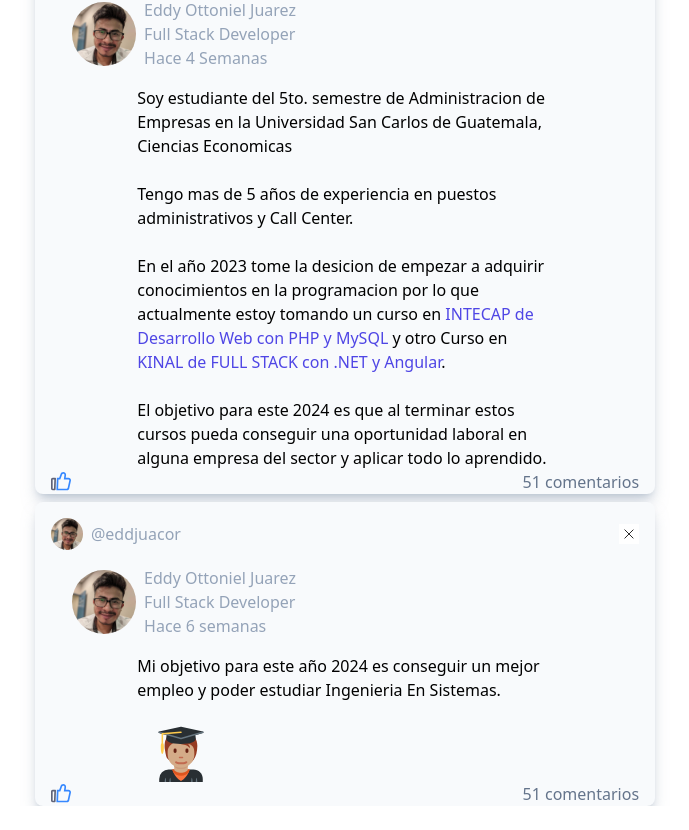
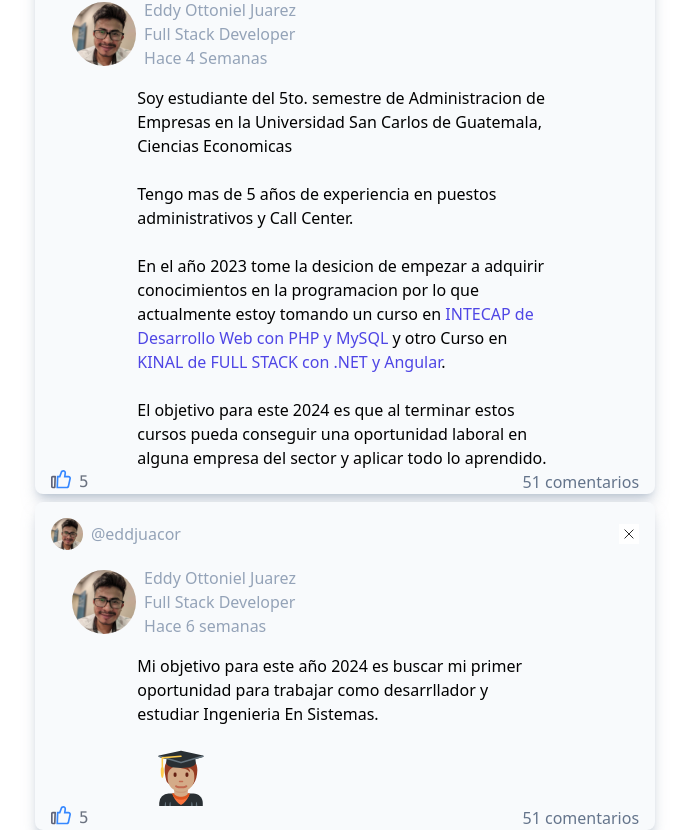
Before and after one commit to eddjuacor/Portafolio, a React (Vite) app: page /info in a window 1280 px wide. Shown: the part 824-1654 px from the top of the page, without its empty margins (295-984 px from the left). Before the commit the page ends 1630 px from the top, so only its background shows below. Built offline with nearby package versions, Linux system fonts and the light colour scheme; a web font is replaced by a local one.

Commit message:
actualizaciones

```diff
--- a/src/components/main/coments/Target.jsx
+++ b/src/components/main/coments/Target.jsx
@@ -1,6 +1,6 @@
 import perfil from '../../../../public/assets/img/icons/foto.jpg'
 import close from '../../../../public/assets/img/icons/close.svg'
-import like from '../../../../public/assets/img/icons/like.svg'
+import { Likes } from '../generalscomponents/Likes'
 
 export const Target = () => {
     return (
@@ -28,7 +28,7 @@ export const Target = () => {
                 </p>
             </div>
             <div className="flex justify-between items-center">
-                <img src={like} alt="" className='size-5 ml-4 cursor-pointer'/>
+                <Likes/>
                 <p className=' text-slate-500 mr-4 cursor-pointer'>51 comentarios</p>
             </div>
 
--- a/src/components/main/coments/Target01.jsx
+++ b/src/components/main/coments/Target01.jsx
@@ -1,6 +1,6 @@
 import perfil from '../../../../public/assets/img/icons/foto.jpg'
 import close from '../../../../public/assets/img/icons/close.svg'
-import like from '../../../../public/assets/img/icons/like.svg'
+import { Likes } from '../generalscomponents/Likes'
 
 export const Target01 = () => {
     return (
@@ -28,7 +28,7 @@ export const Target01 = () => {
                 </p>
             </div>
             <div className="flex justify-between items-center">
-                <img src={like} alt="" className='size-5 ml-4 cursor-pointer'/>
+                <Likes/>
                 <p className=' text-slate-500 mr-4 cursor-pointer'>51 comentarios</p>
             </div>
 
--- a/src/components/main/coments/Target02.jsx
+++ b/src/components/main/coments/Target02.jsx
@@ -1,6 +1,6 @@
 import perfil from '../../../../public/assets/img/icons/foto.jpg'
 import close from '../../../../public/assets/img/icons/close.svg'
-import like from '../../../../public/assets/img/icons/like.svg'
+import { Likes } from '../generalscomponents/Likes'
 
 export const Target02 = () => {
     return (
@@ -28,7 +28,7 @@ export const Target02 = () => {
                 </p>
             </div>
             <div className="flex justify-between items-center">
-                <img src={like} alt="" className='size-5 ml-4 cursor-pointer'/>
+                <Likes/>
                 <p className=' text-slate-500 mr-4 cursor-pointer'>51 comentarios</p>
             </div>
 
--- a/src/components/main/contact/Target.jsx
+++ b/src/components/main/contact/Target.jsx
@@ -1,6 +1,6 @@
 import perfil from '../../../../public/assets/img/icons/foto.jpg'
 import close from '../../../../public/assets/img/icons/close.svg'
-import like from '../../../../public/assets/img/icons/like.svg'
+import { Likes } from '../generalscomponents/Likes'
 
 export const Target = () => {
     return (
@@ -27,7 +27,7 @@ export const Target = () => {
                 </p>
             </div>
             <div className="flex justify-between items-center">
-                <img src={like} alt="" className='size-5 ml-4 cursor-pointer'/>
+                <Likes/>
                 <p className=' text-slate-500 mr-4 cursor-pointer'>0 comentarios</p>
             </div>
 
--- a/src/components/main/contact/Target01.jsx
+++ b/src/components/main/contact/Target01.jsx
@@ -1,6 +1,6 @@
 import perfil from '../../../../public/assets/img/icons/foto.jpg'
 import close from '../../../../public/assets/img/icons/close.svg'
-import like from '../../../../public/assets/img/icons/like.svg'
+import { Likes } from '../generalscomponents/Likes'
 
 export const Target01 = () => {
     return (
@@ -26,7 +26,7 @@ export const Target01 = () => {
                 </p>
             </div>
             <div className="flex justify-between items-center">
-                <img src={like} alt="" className='size-5 ml-4 cursor-pointer'/>
+                <Likes/>
                 <p className=' text-slate-500 mr-4 cursor-pointer'>0 comentarios</p>
             </div>
 
--- /dev/null
+++ b/src/components/main/generalscomponents/Likes.jsx
@@ -0,0 +1,13 @@
+import { useState } from "react"
+import likeicon from '../../../../public/assets/img/icons/like.svg'
+
+export const Likes = () => {
+
+    const  [like, setLike] = useState(5);
+  return (
+    <div className="flex gap-2">
+        <img src={likeicon} alt="" onClick={()=>setLike(like + 1)} className="size-5 ml-4 cursor-pointer" />
+        <p className=" font-mono text-gray-500">{like}</p>
+    </div>
+  )
+}
--- a/src/components/main/info/Target.jsx
+++ b/src/components/main/info/Target.jsx
@@ -1,6 +1,6 @@
 import perfil from '../../../../public/assets/img/icons/foto.jpg'
 import close from '../../../../public/assets/img/icons/close.svg'
-import like from '../../../../public/assets/img/icons/like.svg'
+import { Likes } from '../generalscomponents/Likes'
 
 export const Target = () => {
     return (
@@ -34,7 +34,7 @@ export const Target = () => {
                 </p>
             </div>
             <div className="flex justify-between items-center">
-                <img src={like} alt="" className='size-5 ml-4 cursor-pointer'/>
+                <Likes/>
                 <p className=' text-slate-500 mr-4 cursor-pointer'>51 comentarios</p>
             </div>
 
--- a/src/components/main/info/Target01.jsx
+++ b/src/components/main/info/Target01.jsx
@@ -1,6 +1,6 @@
 import perfil from '../../../../public/assets/img/icons/foto.jpg'
 import close from '../../../../public/assets/img/icons/close.svg'
-import like from '../../../../public/assets/img/icons/like.svg'
+import { Likes } from '../generalscomponents/Likes'
 import student from '../../../../public/assets/img/icons/student.svg'
 
 export const Target01 = () => {
@@ -22,15 +22,15 @@ export const Target01 = () => {
                 </p>
             </div>
             <div className=" w-[67%] mx-auto text-slate-70000 font-light mt-4">
-                <p>Mi objetivo para este año 2024 es conseguir un mejor empleo y poder
-                    estudiar Ingenieria En Sistemas.
+                <p>Mi objetivo para este año 2024 es buscar mi primer oportunidad
+                    para trabajar como desarrllador y estudiar Ingenieria En Sistemas.
                     <br/>
                    <br/>
                   <img src={student} alt="" className='size-14 ml-4 cursor-pointer' />
                 </p>
             </div>
             <div className="flex justify-between items-center">
-                <img src={like} alt="" className='size-5 ml-4 cursor-pointer'/>
+                <Likes/>
                 <p className=' text-slate-500 mr-4 cursor-pointer'>51 comentarios</p>
             </div>
 
--- a/src/components/main/proyects/Target.jsx
+++ b/src/components/main/proyects/Target.jsx
@@ -1,6 +1,6 @@
 import perfil from '../../../../public/assets/img/icons/foto.jpg'
 import close from '../../../../public/assets/img/icons/close.svg'
-import like from '../../../../public/assets/img/icons/like.svg'
+import { Likes } from '../generalscomponents/Likes'
 
 export const Target = () => {
     return (
@@ -28,7 +28,7 @@ export const Target = () => {
                 </p>
             </div>
             <div className="flex justify-between items-center">
-                <img src={like} alt="" className='size-5 ml-4 cursor-pointer'/>
+                <Likes/>
                 <p className=' text-slate-500 mr-4 cursor-pointer'>51 comentarios</p>
             </div>
 
--- a/src/components/main/proyects/Target01.jsx
+++ b/src/components/main/proyects/Target01.jsx
@@ -1,6 +1,6 @@
 import perfil from '../../../../public/assets/img/icons/foto.jpg'
 import close from '../../../../public/assets/img/icons/close.svg'
-import like from '../../../../public/assets/img/icons/like.svg'
+import { Likes } from '../generalscomponents/Likes'
 
 export const Target01 = () => {
     return (
@@ -27,7 +27,7 @@ export const Target01 = () => {
                 </p>
             </div>
             <div className="flex justify-between items-center">
-                <img src={like} alt="" className='size-5 ml-4 cursor-pointer'/>
+                <Likes/>
                 <p className=' text-slate-500 mr-4 cursor-pointer'>51 comentarios</p>
             </div>
 
--- a/src/components/main/proyects/Target02.jsx
+++ b/src/components/main/proyects/Target02.jsx
@@ -1,6 +1,6 @@
 import perfil from '../../../../public/assets/img/icons/foto.jpg'
 import close from '../../../../public/assets/img/icons/close.svg'
-import like from '../../../../public/assets/img/icons/like.svg'
+import { Likes } from '../generalscomponents/Likes'
 
 export const Target02 = () => {
     return (
@@ -27,7 +27,7 @@ export const Target02 = () => {
                 </p>
             </div>
             <div className="flex justify-between items-center">
-                <img src={like} alt="" className='size-5 ml-4 cursor-pointer'/>
+                <Likes/>
                 <p className=' text-slate-500 mr-4 cursor-pointer'>51 comentarios</p>
             </div>
 
```
